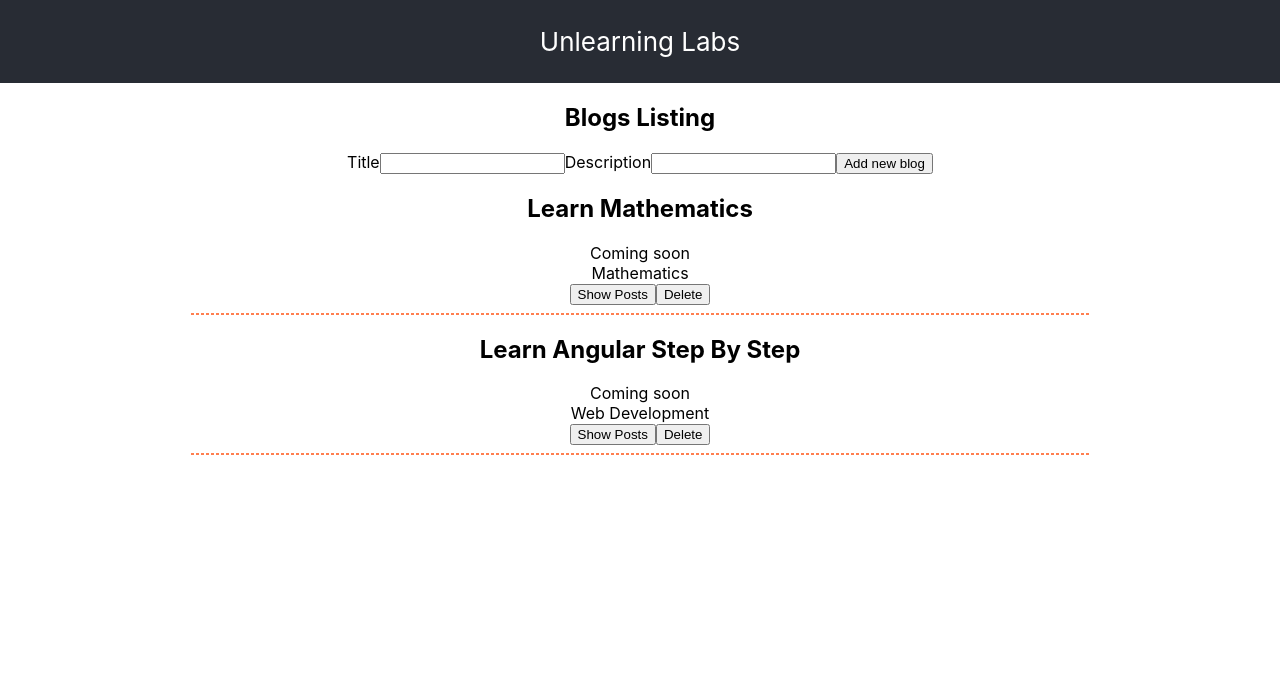
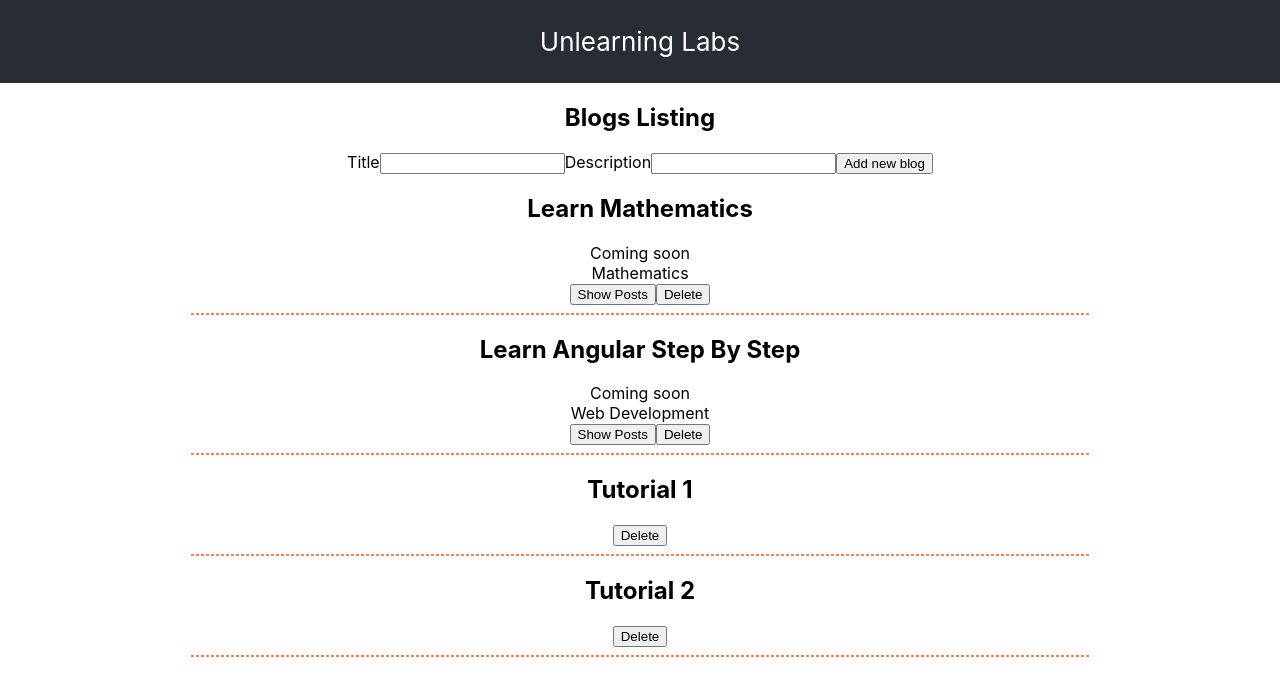
Before and after one commit to rajeshpillai/unlearning-blog, a React (Create React App) app: page / in a window 1280 px wide. Shown: the top 696 px of the page. Built offline with nearby package versions, Linux system fonts and the light colour scheme.

Commit message:
Added posts listing and delete post stub

```diff
--- a/src/App.css
+++ b/src/App.css
@@ -31,3 +31,8 @@
     transform: rotate(360deg);
   }
 }
+
+.content-divider {
+  border: 1px dashed coral;
+  width: 70vw;
+}
--- a/src/App.js
+++ b/src/App.js
@@ -2,8 +2,10 @@ import React, { useState, useEffect } from 'react';
 import './App.css';
 import Blogs from './features/blogs'
 import BlogForm from './features/blogs/blog-form'
+import Posts from './features/posts';
 
-const defaultState = [
+
+const initBlogs = [
   {
     id: 1, title: "Learn Mathematics",
     desc: "Coming soon", category: "Mathematics", subcat: "Basic Maths"
@@ -14,10 +16,20 @@ const defaultState = [
   }
 ]
 
+const initPosts = [
+  {
+    id: 1, blogId: 1, title: "Tutorial 1"
+  },
+  {
+    id: 2, blogId: 1, title: "Tutorial 2"
+  }
+]
 
 
 function App() {
-  const [blogs, setBlogs] = useState(defaultState);
+  const [blogs, setBlogs] = useState(initBlogs);
+  const [posts, setPosts] = useState(initPosts);
+
 
   const showPosts = (blogId) => {
     alert(blogId);
@@ -30,6 +42,10 @@ function App() {
 
   const deleteBlog = id => {
     setBlogs(blogs.filter(blog => blog.id !== id))
+  }
+
+  const deletePost = id => {
+    setPosts(posts.filter(post => post.id !== id))
   }
 
   useEffect(() => {
@@ -46,6 +62,7 @@ function App() {
       <h2>Blogs Listing</h2>
       <BlogForm addBlog={addBlog} />
       <Blogs blogs={blogs} onShowPost={showPosts} deleteBlog={deleteBlog} />
+      <Posts posts={posts} deletePost={deletePost}/>
     </div>
   );
 }
--- a/src/features/blogs/index.css
+++ /dev/null
@@ -1,4 +0,0 @@
-.blog-divider {
-  border: 1px dashed coral;
-  width: 70vw;
-}
--- a/src/features/blogs/index.js
+++ b/src/features/blogs/index.js
@@ -1,10 +1,7 @@
 import React, { useState, useEffect } from 'react';
-import './index.css';
-
 
 export default function Blogs(props) {
   let { blogs } = props;
-
 
   useEffect(() => {
 
@@ -23,7 +20,7 @@ export default function Blogs(props) {
             Delete
          </button>
 
-          <hr className="blog-divider" />
+          <hr className="content-divider" />
         </div>
       )
     })
--- /dev/null
+++ b/src/features/posts/index.js
@@ -0,0 +1,27 @@
+import React, { useState, useEffect } from 'react';
+
+export default function Posts(props) {
+  let { posts } = props;
+
+  useEffect(() => {
+
+  }, [])
+
+  return (
+    posts.map((post) => {
+      return (
+        <div key={post.id}>
+          <h2>{post.title}</h2>
+          <div>{post.desc}</div>
+          <div>{post.category}</div>
+
+          <button onClick={() => props.deletePost(post.id)} className="button muted-button">
+            Delete
+         </button>
+
+          <hr className="content-divider" />
+        </div>
+      )
+    })
+  )
+}
```
